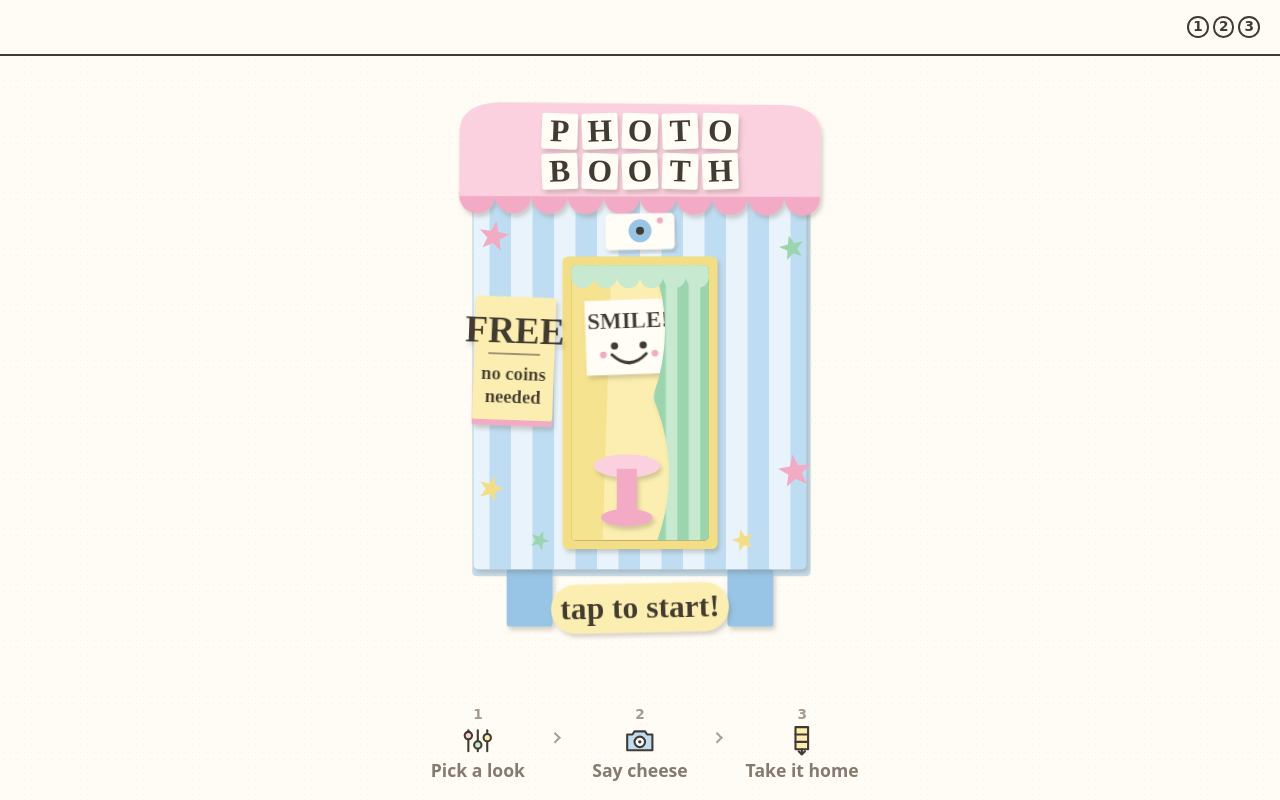
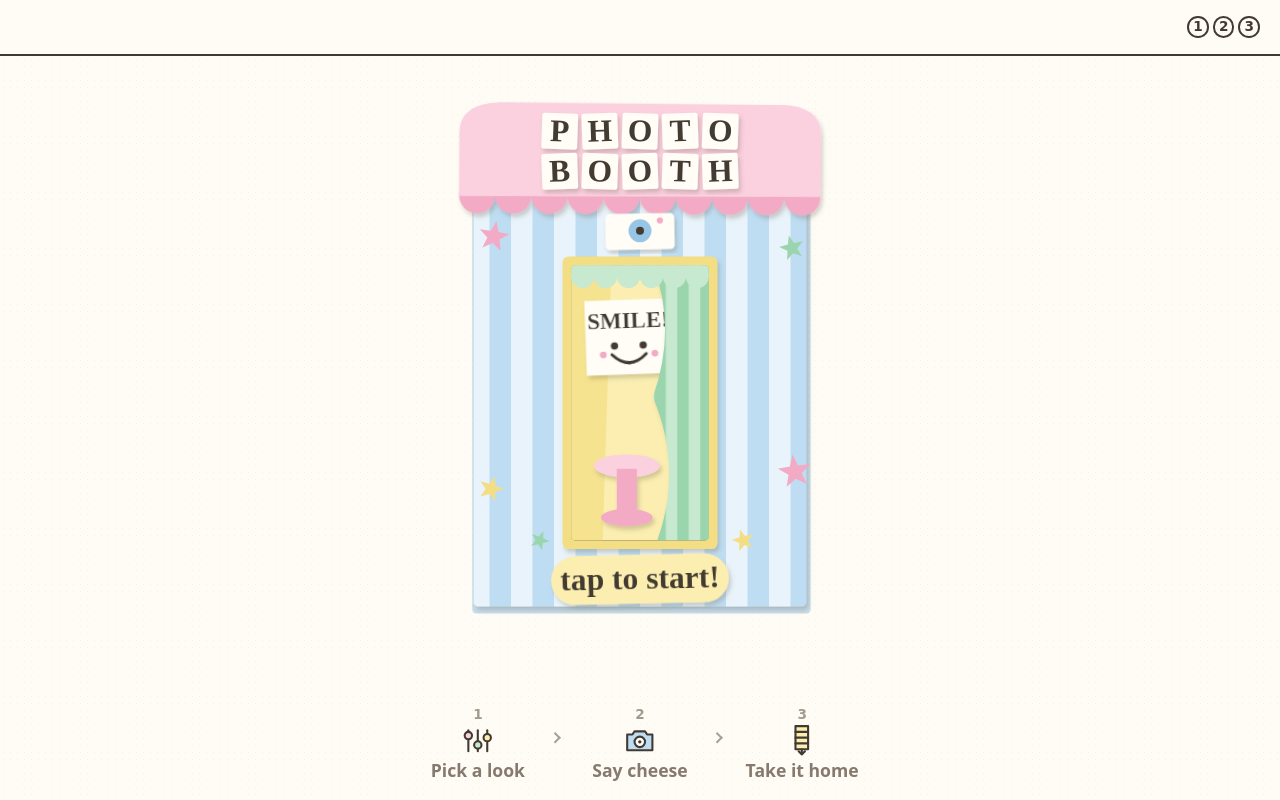
Before and after one commit to zachlima/photobooth, a React (Vite) app: page /#/welcome in a window 1280 px wide. Built offline with nearby package versions, Linux system fonts and the light colour scheme; a web font is replaced by a local one.

Commit message:
Refine welcome artwork

```diff
--- a/src/art/BoothArt.tsx
+++ b/src/art/BoothArt.tsx
@@ -67,17 +67,11 @@ export function BoothArt({ variant }: { variant: 0 | 1 }) {
         </clipPath>
       </defs>
 
-      {/* ---- legs ------------------------------------------------------------- */}
-      <g filter={`url(#${id('paper')})`}>
-        <rect x={56 + w} y="344" width="32" height="40" rx="2" fill="var(--blue-deep)" />
-        <rect x={212 - w} y="344" width="32" height="40" rx="2" fill="var(--blue-deep)" />
-      </g>
-
       {/* ---- booth body --------------------------------------------------------
           An under-sheet peeking out, the way a layered paper collage does. */}
-      <rect x="33" y="85" width="236" height="264" rx="3" fill="var(--blue-deep)" opacity="0.55" />
+      <rect x="33" y="85" width="236" height="290" rx="3" fill="var(--blue-deep)" opacity="0.55" />
       <g filter={`url(#${id('paper')})`}>
-        <rect x="34" y="80" width="232" height="264" rx="3" fill={`url(#${id('stripes')})`} />
+        <rect x="34" y="80" width="232" height="290" rx="3" fill={`url(#${id('stripes')})`} />
       </g>
 
       {/* ---- awning ------------------------------------------------------------ */}
@@ -145,28 +139,12 @@ export function BoothArt({ variant }: { variant: 0 | 1 }) {
         <circle cx="164" cy="101" r="2.2" fill="var(--pink-deep)" />
       </g>
 
-      {/* ---- FREE sign ---------------------------------------------------------- */}
-      <g transform={`rotate(${w * 2} 62 200)`} filter={`url(#${id('paper')})`}>
-        <rect x="34" y="158" width="56" height="86" rx="2" fill="var(--pink-deep)" />
-        <rect x="34" y="154" width="56" height="86" rx="2" fill="var(--yellow)" />
-        <text x="62" y="186" textAnchor="middle" fontFamily={HAND} fontWeight="700" fontSize="26" fill={INK}>
-          FREE
-        </text>
-        <line x1="44" y1="194" x2="80" y2="194" stroke={INK} strokeWidth="1.4" opacity="0.5" />
-        <text x="62" y="212" textAnchor="middle" fontFamily={HAND} fontWeight="700" fontSize="13" fill={INK}>
-          no coins
-        </text>
-        <text x="62" y="228" textAnchor="middle" fontFamily={HAND} fontWeight="700" fontSize="13" fill={INK}>
-          needed
-        </text>
-      </g>
-
       {/* ---- tap-to-start label -------------------------------------------------
           With the Start button gone this is the only cue that the booth is the
-          thing to press, so it lives in the art rather than beside it. */}
-      <g transform={`rotate(${-w * 1.2} 150 372)`} filter={`url(#${id('paper')})`}>
-        <rect x="88" y="354" width="124" height="34" rx="17" fill="var(--yellow)" />
-        <text x="150" y="378" textAnchor="middle" fontFamily={HAND} fontWeight="700" fontSize="22" fill={INK}>
+          thing to press, so it lives on the booth itself. */}
+      <g transform={`rotate(${-w * 1.2} 150 352)`} filter={`url(#${id('paper')})`}>
+        <rect x="88" y="334" width="124" height="34" rx="17" fill="var(--yellow)" />
+        <text x="150" y="358" textAnchor="middle" fontFamily={HAND} fontWeight="700" fontSize="22" fill={INK}>
           tap to start!
         </text>
       </g>
--- a/src/art/StepIcons.tsx
+++ b/src/art/StepIcons.tsx
@@ -29,9 +29,10 @@ export function CameraIcon() {
 export function StripIcon() {
   return (
     <svg viewBox="0 0 32 32" aria-hidden="true">
-      <rect x="10" y="3" width="12" height="21" {...S} fill="var(--yellow)" />
-      <line x1="10" y1="10" x2="22" y2="10" {...S} />
-      <line x1="10" y1="17" x2="22" y2="17" {...S} />
+      <rect x="10" y="2" width="12" height="22" {...S} fill="var(--yellow)" />
+      <line x1="10" y1="7.5" x2="22" y2="7.5" {...S} />
+      <line x1="10" y1="13" x2="22" y2="13" {...S} />
+      <line x1="10" y1="18.5" x2="22" y2="18.5" {...S} />
       <path d="M16 24v5m0 0-3-3m3 3 3-3" {...S} />
     </svg>
   );
```
